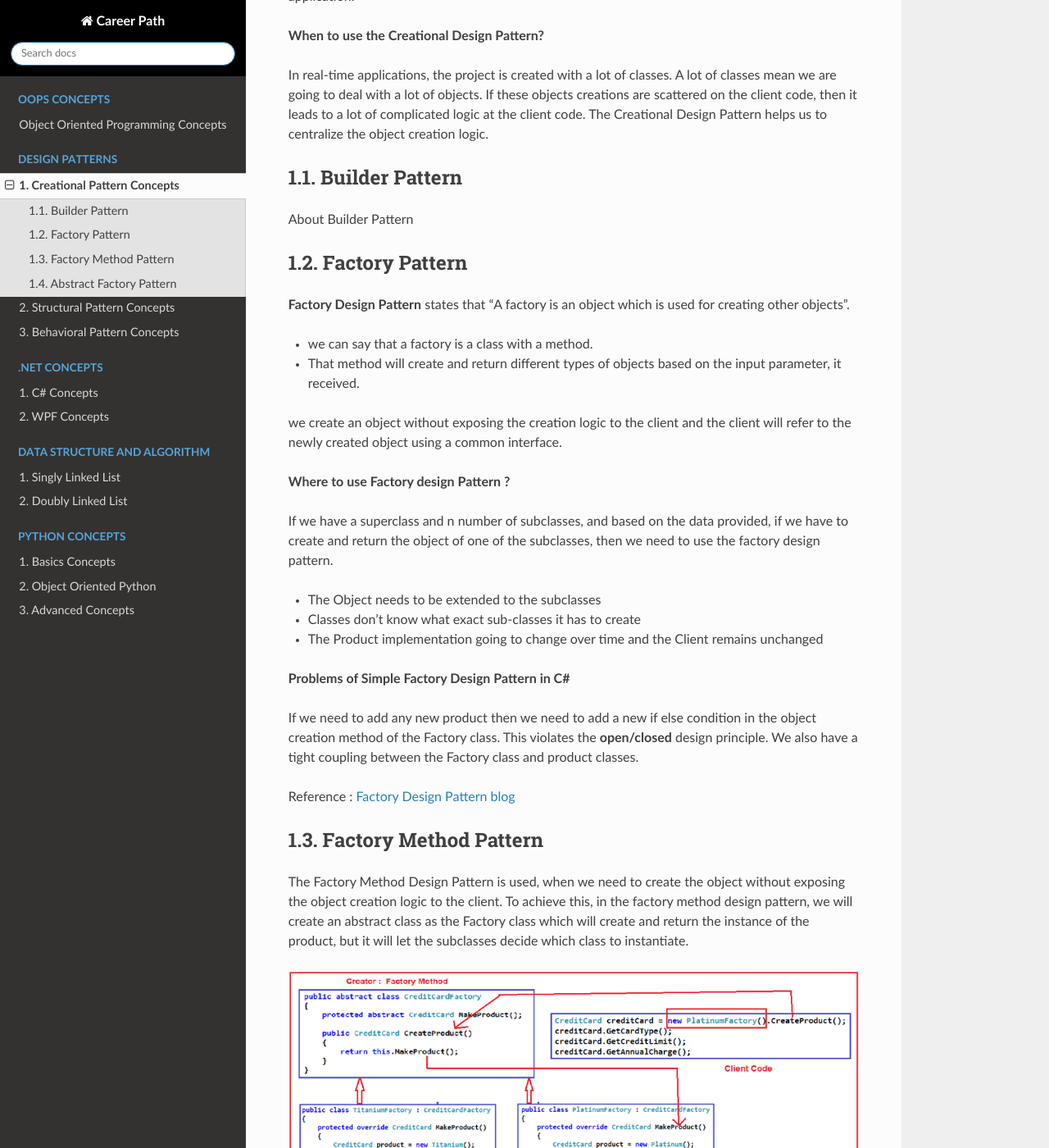
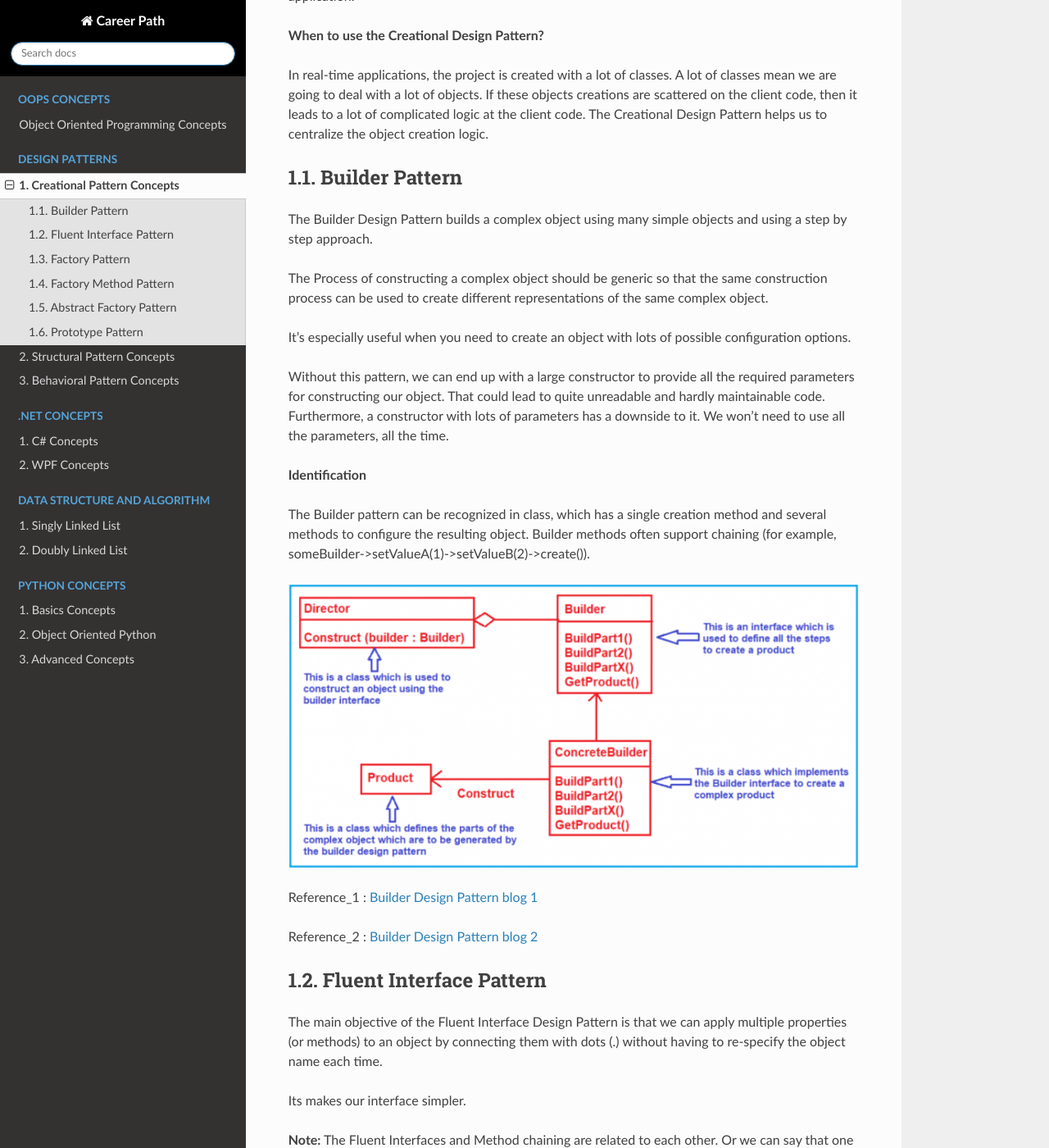
Before and after one commit to ManojPrabhakar-dev/Career-Path, a Sphinx documentation site: the page built from source/creational_designpattern.rst, in a window 1280 px wide and 1400 px high, scrolled down 296 px. Shown: the whole window at 82% size. Built offline with Sphinx 7.4.7 and the Read the Docs theme 2.0.0, drawn with Linux system fonts in a browser that asks for light colours; some of the changed text lies outside the part shown.

Commit message:
Added Builder Pattern and Prototype pattern Doc with images

```diff
--- a/source/creational_designpattern.rst
+++ b/source/creational_designpattern.rst
@@ -23,7 +23,100 @@
 Builder Pattern
 ***************
 
-About Builder Pattern
+The Builder Design Pattern builds a complex object using many simple objects and using a step by step approach.
+
+The Process of constructing a complex object should be generic so that the same construction process can be used to create different representations of the same complex object.
+
+It’s especially useful when you need to create an object with lots of possible configuration options.
+
+Without this pattern, we can end up with a large constructor to provide all the required parameters for constructing our object. That could lead to quite unreadable and hardly maintainable code.
+Furthermore, a constructor with lots of parameters has a downside to it. We won’t need to use all the parameters, all the time.
+
+**Identification**
+
+The Builder pattern can be recognized in class, which has a single creation method and several methods to configure the resulting object.
+Builder methods often support chaining (for example, someBuilder->setValueA(1)->setValueB(2)->create()).
+
+.. image:: images/BuilderPattern_UML.png
+   :width: 700
+
+Reference_1 : `Builder Design Pattern blog 1 <https://dotnettutorials.net/lesson/builder-design-pattern/>`_
+
+Reference_2 : `Builder Design Pattern blog 2 <https://refactoring.guru/design-patterns/builder/csharp/example>`_
+
+*************************
+Fluent Interface Pattern
+*************************
+
+The main objective of the Fluent Interface Design Pattern is that we can apply multiple properties (or methods) to an object by connecting them with dots (.) without having to re-specify the object name each time.
+
+Its makes our interface simpler.
+
+**Note:** The Fluent Interfaces and Method chaining are related to each other. Or we can say that one is a concept and the other one is its implementation.
+
+Fluent interfaces are used extensively in LINQ Queries like Searching, Sorting, pagination, grouping etc
+
+.. code-block:: c#
+   :caption: Fluent Interface code example
+
+      using System;
+
+      namespace FluentInterfaceDesignPattern
+      {
+         class Program
+         {
+            static void Main(string[] args)
+            {
+                  FluentEmployee obj = new FluentEmployee();
+
+                  obj.NameOfTheEmployee("Anurag Mohanty")
+                        .Born("10/10/1992")
+                        .WorkingOn("IT")
+                        .StaysAt("Mumbai-India");
+
+                  Console.Read();
+            }
+         }
+
+         public class Employee
+         {
+            public string FullName { get; set; }
+            public DateTime DateOfBirth { get; set; }
+            public string Department { get; set; }
+            public string Address { get; set; }
+         }
+
+         public class FluentEmployee
+         {
+            private Employee employee = new Employee();
+
+            public FluentEmployee NameOfTheEmployee(string FullName)
+            {
+                  employee.FullName = FullName;
+                  return this;
+            }
+
+            public FluentEmployee Born(string DateOfBirth)
+            {
+                  employee.DateOfBirth = Convert.ToDateTime(DateOfBirth);
+                  return this;
+            }
+
+            public FluentEmployee WorkingOn(string Department)
+            {
+                  employee.Department = Department;
+                  return this;
+            }
+
+            public FluentEmployee StaysAt(string Address)
+            {
+                  employee.Address = Address;
+                  return this;
+            }
+         }
+      }
+
+Reference : `Fluent Interface Pattern blog <https://dotnettutorials.net/lesson/fluent-interface-design-pattern/>`_
 
 ***************
 Factory Pattern
@@ -88,3 +181,43 @@
 Abstract Factory Design Pattern adds a layer of abstraction to the Factory Method Design Pattern
 
 Reference : `Abstract Factory Design Pattern blog <https://dotnettutorials.net/lesson/abstract-factory-design-pattern-csharp/>`_
+
+
+******************
+Prototype Pattern
+******************
+
+Prototype Design Pattern gives us a way to create new objects from the existing instance of the object.
+
+That means it clone the existing object with its data into a new object. If we do any changes to the cloned object (i.e. new object) then it does not affect the original object.
+
+When we talk about object cloning it means it is all about the call by value. So, if we do any changes to one object then it will not affect the other object.
+Let us see how to clone the object to another object. To do so, C# provides one method i.e. **MemberwiseClone** which will create a new complete copy of the object.
+
+.. image:: images/Prototype_Pattern_1.png
+   :width: 700
+
+**Points to Remember:**
+
+* The MemberwiseClone method is part of the System.Object class and it creates a **shallow copy** of the given object.
+* MemberwiseClone Method only copies the non-static fields of the object to the new object
+* In the process of copying, if a field is a value type, a bit by bit copy of the field is performed. If a field is a reference type, the reference is copied but the referenced object is not.
+
+**Shallow Copy Vs Deep Copy**
+
+**Understanding Shallow Copy in C#:**
+
+In the case of **Shallow copy**, it will create the new object from the existing object and then copying the **value type fields** of the current object to the new object.
+But in the case of reference type, it will only copy the reference, not the referred object itself.
+Therefore the original and clone refer to the same object in case of reference type.
+
+.. image:: images/ShallowCopy.png
+   :width: 700
+
+**Understanding Deep Copy in C#:**
+
+In the case of **deep copy**, it will create the new object from the existing object and then copying the **fields** of the current object to the newly created object.
+If the field is a value type, then a bit-by-bit copy of the field will be performed. If the field is a reference type, then a new copy of the referred object is created.
+
+.. image:: images/DeepCopy.png
+   :width: 700
```
Also changed, not shown: source/images/BuilderPattern_UML.png (added), source/images/DeepCopy.png (added), source/images/Prototype_Pattern_1.png (added), source/images/ShallowCopy.png (added).
